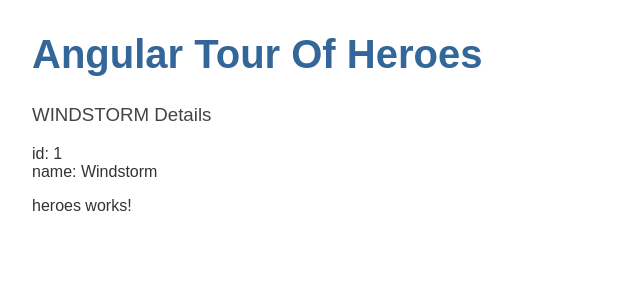
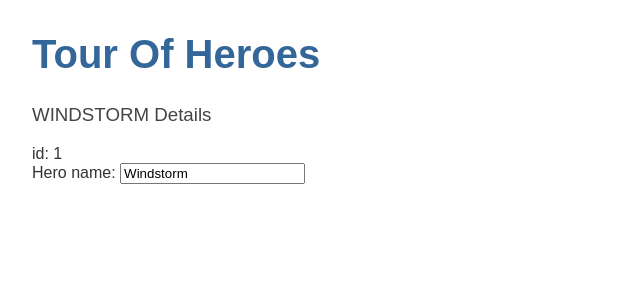
Before and after one commit to florcf/angular-tour-of-heroes, an Angular app: page / in a window 1280 px wide. Shown: the top 300 px of the page, without its empty margins (0-640 px from the left). Built offline with nearby package versions, Linux system fonts and the light colour scheme.

Commit message:
edit the hero

```diff
--- a/src/app/app.component.ts
+++ b/src/app/app.component.ts
@@ -6,5 +6,5 @@
   styleUrls: ['./app.component.css']
 })
 export class AppComponent {
-  title = 'Angular Tour Of Heroes';
+  title = 'Tour Of Heroes';
 }
--- a/src/app/app.module.ts
+++ b/src/app/app.module.ts
@@ -1,3 +1,4 @@
+import { FormsModule } from '@angular/forms'; // <-- NgModel lives here
 import { NgModule } from '@angular/core';
 import { BrowserModule } from '@angular/platform-browser';
 
@@ -12,7 +13,8 @@
   ],
   imports: [
     BrowserModule,
-    AppRoutingModule
+    AppRoutingModule,
+    FormsModule
   ],
   providers: [],
   bootstrap: [AppComponent]
--- a/src/app/heroes/heroes.component.html
+++ b/src/app/heroes/heroes.component.html
@@ -1,4 +1,6 @@
-<h3>{{hero.name | uppercase}} Details</h3>
-<div><span>id: </span>{{hero.id}}</div>
-<div><span>name: </span>{{hero.name}}</div>
-<p>heroes works!</p>
+<h3>{{ hero.name | uppercase }} Details</h3>
+<div><span>id: </span>{{ hero.id }}</div>
+<div>
+  <label for="name">Hero name: </label>
+  <input id="name" [(ngModel)]="hero.name" placeholder="name" />
+</div>
```
